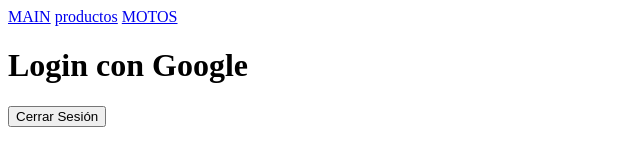
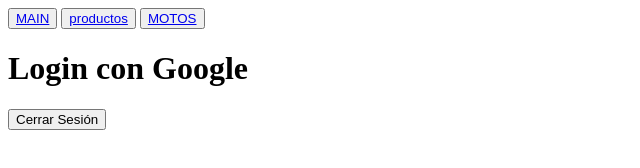
Before and after one commit to jmhurtadomontejano/NodeJs_Google_Motos, a plain HTML site: page public/index.html in a window 1280 px wide. Shown: the whole page, without its empty margins (0-640 px from the left). Drawn offline with Linux system fonts and the light colour scheme.

Commit message:
second buttons commit

```diff
--- a/public/index.html
+++ b/public/index.html
@@ -9,9 +9,9 @@
 </head>
 
 <body>
-    <a href="main.hbs">MAIN</a>
-    <a href="productos.html">productos</a>
-    <a href="motos.html">MOTOS</a>
+    <button><a href="main.hbs">MAIN</a></button>
+    <button><a href="productos.html">productos</a></button>
+    <button><a href="motos.html">MOTOS</a></button>
     <h1>Login con Google</h1>
     <script src="https://accounts.google.com/gsi/client" async defer></script>
     <div id="g_id_onload" data-client_id="268016406036-a9c9r09qt2d08jll5v8ejgslpj7bs6v1.apps.googleusercontent.com"
```
